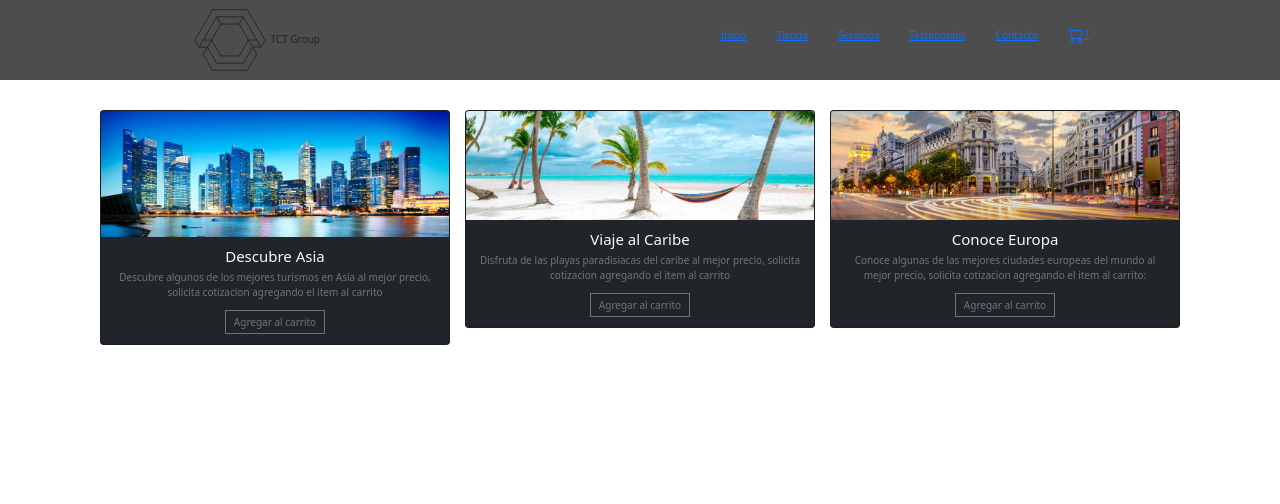
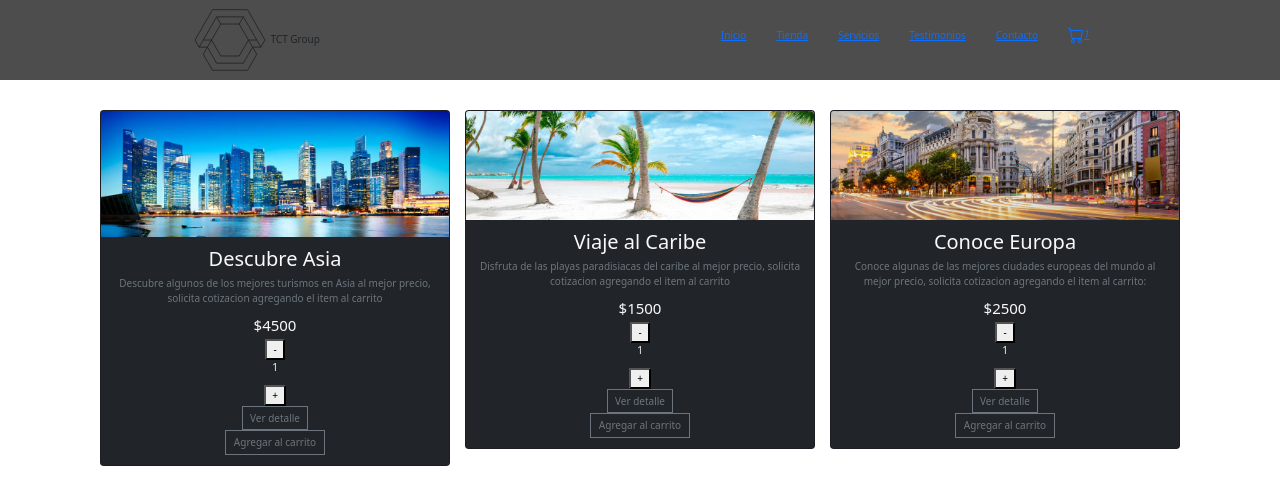
Before and after one commit to brayf06/Rep_ReactJS, a React (Create React App) app: page / in a window 1280 px wide. Shown: the top 504 px of the page. Built offline with nearby package versions, Linux system fonts and the light colour scheme; the HTML template or start-up script is replaced by a standard one.

Commit message:
Se agrega ItemCount, boton de ver detalles y un stock forzado de 5 unidades para probar

```diff
--- a/src/components/Item/Item.js
+++ b/src/components/Item/Item.js
@@ -1,11 +1,19 @@
-function Item ({title, imgSRC, description}){
+import ItemCount from "../ItemCount/ItemCount"
+
+function Item ({title, imgSRC, description, price}){
     return(
         <>
          <div className="card text-center bg-dark mw-50">
             <img className="card-img-top" src={imgSRC} alt=""/>
             <div className="card-body text-light">
-                <h4 className="card-title">{title}</h4>
+                <h2 className="card-title">{title}</h2>
                 <p className="card-text text-secondary">{description}</p>
+                <h4 className="card-text">${price}</h4>
+                <ItemCount stock={5}/>
+                <a href="#!" className="btn btn-outline-secondary rounded-0">
+                Ver detalle
+                </a>
+                <br></br>
                 <a href="#!" className="btn btn-outline-secondary rounded-0">
                 Agregar al carrito
                 </a>
--- a/src/components/Item/Items.js
+++ b/src/components/Item/Items.js
@@ -1,5 +1,6 @@
 import React from 'react'
 import Item from './Item'
+import ItemCount from "../ItemCount/ItemCount"
 
 import image1 from './img/asia.jpg'
 import image2 from './img/caribe.jpg'
@@ -10,18 +11,21 @@ const items = [
         id: 1,
         title: "Descubre Asia",
         description: "Descubre algunos de los mejores turismos en Asia al mejor precio, solicita cotizacion agregando el item al carrito",
+        price: 4500,
         image: image1
     },
     {
         id: 2,
         title: "Viaje al Caribe",
         description: "Disfruta de las playas paradisiacas del caribe al mejor precio, solicita cotizacion agregando el item al carrito",
+        price: 1500,
         image: image2
     },
     {
         id: 3,
         title: "Conoce Europa",
         description: "Conoce algunas de las mejores ciudades europeas del mundo al mejor precio, solicita cotizacion agregando el item al carrito:",
+        price: 2500,
         image: image3
     }
 ]
@@ -33,7 +37,7 @@ function Items(){
                 {
                     items.map(item => (
                         <div className='col-md-4' key={item.id}>
-                        <Item title={item.title} imgSRC={item.image} description={item.description}/>
+                        <Item title={item.title} imgSRC={item.image} description={item.description} price={item.price} stock={5}/>
                         </div>
                     ))
                 }
--- /dev/null
+++ b/src/components/ItemCount/ItemCount.jsx
@@ -0,0 +1,32 @@
+import { useState } from "react";
+
+function ItemCount({stock}){
+    const [count, setCount] = useState(1);
+
+    function handleAdd(){
+        if (count < stock){
+            setCount(count + 1)
+        }
+
+    }
+
+    function handleSubstract(){
+        if (count > 1){
+            setCount(count - 1)
+        }
+
+    }
+
+    return (
+
+        <div className="count-container">
+            <div className="count-btns">
+                <button onClick={handleSubstract}> - </button>
+                <p>{count}</p>
+                <button onClick={handleAdd}> + </button>
+            </div>
+        </div>
+    )
+}
+
+export default ItemCount
--- a/src/components/ItemListContainer/ItemListContainer.js
+++ b/src/components/ItemListContainer/ItemListContainer.js
@@ -1,8 +1,12 @@
 import Item from '../Item/Items';
+import ItemCount from '../ItemCount/ItemCount';
 
 function ItemListContainer(props){
     return(
-        <Item textoRecibido={props.texto}/>
+        <>
+        <Item/>
+        </>
+
     )
 }
 
```
